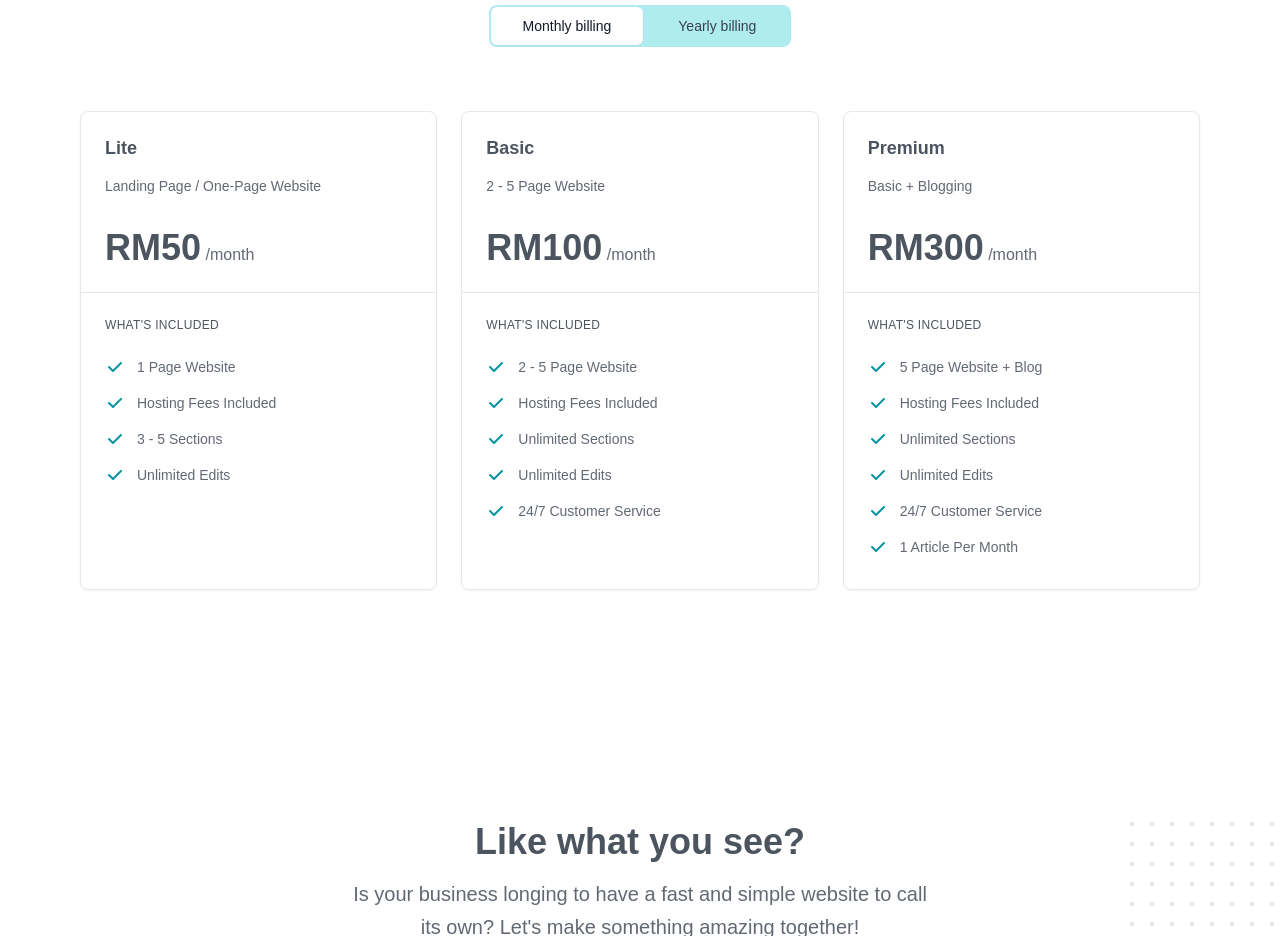
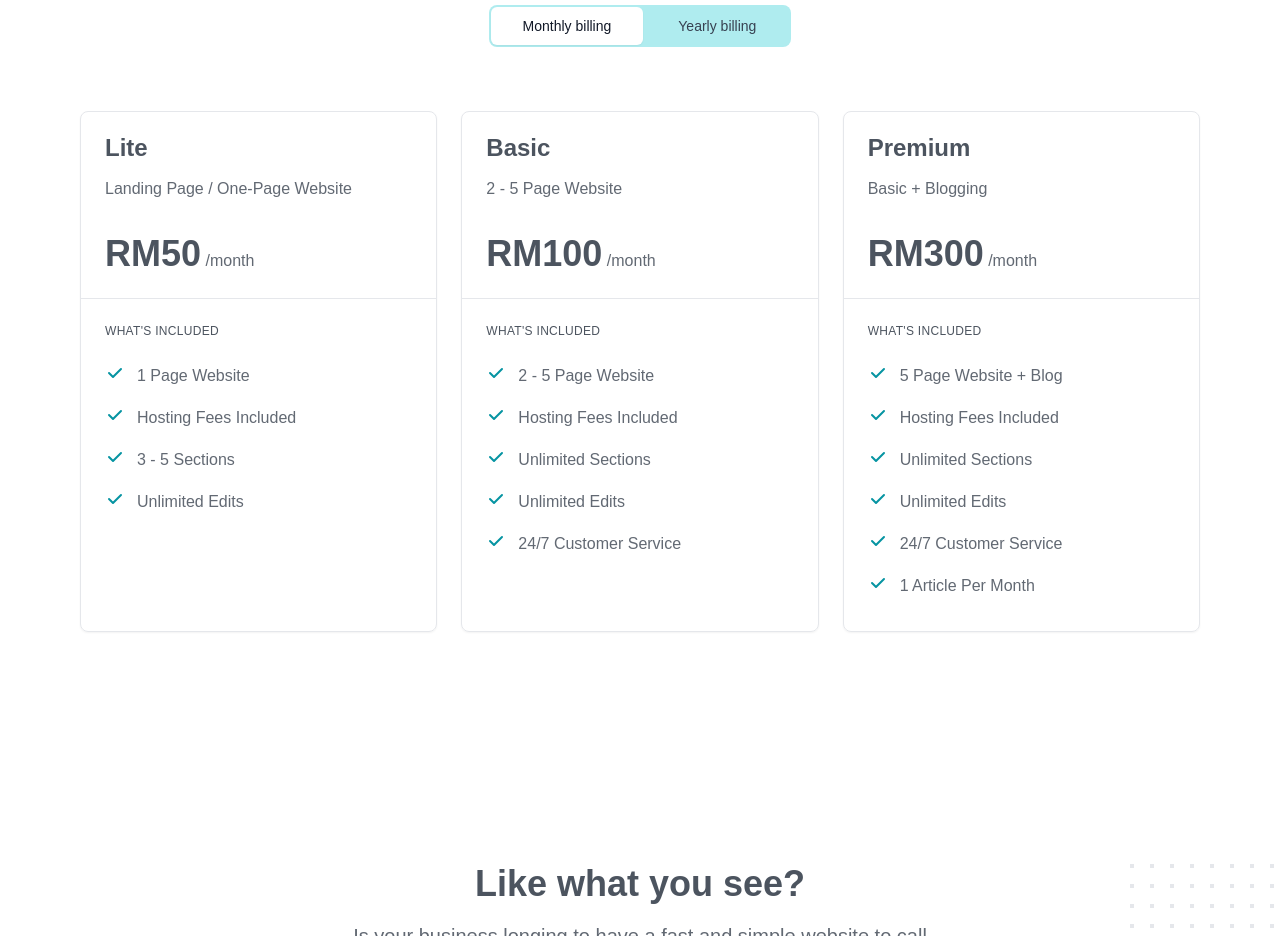
Before and after one commit to kmlrdzwn/tailwind-flowbite, a website: page index.html in a window 1280 px wide. Shown: the part 3660-4596 px from the top of the page. Drawn offline with Linux system fonts and the light colour scheme.

Commit message:
Adjust Pricing text size

```diff
--- a/index.html
+++ b/index.html
@@ -285,8 +285,8 @@
         <div class="mt-12 grid space-y-4 px-12 sm:mt-16 sm:grid-cols-1 sm:gap-6 sm:space-y-0 md:px-20 lg:mx-auto lg:max-w-4xl lg:grid-cols-3 lg:px-4 xl:mx-0 xl:max-w-none">
           <div class="divide-y divide-gray-200 rounded-lg border border-gray-200 shadow-sm">
             <div class="p-6">
-              <h2 class="text-lg font-bold leading-6 text-gray-800/80 dark:text-gray-300/70">Lite</h2>
-              <p class="mt-4 text-sm text-gray-800/70 dark:text-gray-400">Landing Page / One-Page Website</p>
+              <h2 class="text-2xl font-bold leading-6 text-gray-800/80 dark:text-gray-300/70">Lite</h2>
+              <p class="mt-4 leading-relaxed text-gray-800/70 dark:text-gray-400">Landing Page / One-Page Website</p>
               <p class="mt-8">
                 <span class="text-4xl font-extrabold text-gray-800/80 transition-all dark:text-gray-300/70" id="price1">RM50</span>
                 <span class="duration text-base font-medium text-gray-800/70 transition-all dark:text-gray-400">/month</span>
@@ -301,7 +301,7 @@
                   <svg class="h-5 w-5 flex-shrink-0 text-teal-500" xmlns="http://www.w3.org/2000/svg" viewBox="0 0 20 20" fill="currentColor" aria-hidden="true">
                     <path fill-rule="evenodd" d="M16.707 5.293a1 1 0 010 1.414l-8 8a1 1 0 01-1.414 0l-4-4a1 1 0 011.414-1.414L8 12.586l7.293-7.293a1 1 0 011.414 0z" clip-rule="evenodd" />
                   </svg>
-                  <span class="text-sm text-gray-800/70 dark:text-gray-400">1 Page Website</span>
+                  <span class="leading-relaxed text-gray-800/70 dark:text-gray-400">1 Page Website</span>
                 </li>
 
                 <li class="flex space-x-3">
@@ -309,7 +309,7 @@
                   <svg class="h-5 w-5 flex-shrink-0 text-teal-500" xmlns="http://www.w3.org/2000/svg" viewBox="0 0 20 20" fill="currentColor" aria-hidden="true">
                     <path fill-rule="evenodd" d="M16.707 5.293a1 1 0 010 1.414l-8 8a1 1 0 01-1.414 0l-4-4a1 1 0 011.414-1.414L8 12.586l7.293-7.293a1 1 0 011.414 0z" clip-rule="evenodd" />
                   </svg>
-                  <span class="text-sm text-gray-800/70 dark:text-gray-400">Hosting Fees Included</span>
+                  <span class="leading-relaxed text-gray-800/70 dark:text-gray-400">Hosting Fees Included</span>
                 </li>
 
                 <li class="flex space-x-3">
@@ -317,7 +317,7 @@
                   <svg class="h-5 w-5 flex-shrink-0 text-teal-500" xmlns="http://www.w3.org/2000/svg" viewBox="0 0 20 20" fill="currentColor" aria-hidden="true">
                     <path fill-rule="evenodd" d="M16.707 5.293a1 1 0 010 1.414l-8 8a1 1 0 01-1.414 0l-4-4a1 1 0 011.414-1.414L8 12.586l7.293-7.293a1 1 0 011.414 0z" clip-rule="evenodd" />
                   </svg>
-                  <span class="text-sm text-gray-800/70 dark:text-gray-400">3 - 5 Sections</span>
+                  <span class="leading-relaxed text-gray-800/70 dark:text-gray-400">3 - 5 Sections</span>
                 </li>
 
                 <li class="flex space-x-3">
@@ -325,7 +325,7 @@
                   <svg class="h-5 w-5 flex-shrink-0 text-teal-500" xmlns="http://www.w3.org/2000/svg" viewBox="0 0 20 20" fill="currentColor" aria-hidden="true">
                     <path fill-rule="evenodd" d="M16.707 5.293a1 1 0 010 1.414l-8 8a1 1 0 01-1.414 0l-4-4a1 1 0 011.414-1.414L8 12.586l7.293-7.293a1 1 0 011.414 0z" clip-rule="evenodd" />
                   </svg>
-                  <span class="text-sm text-gray-800/70 dark:text-gray-400">Unlimited Edits</span>
+                  <span class="leading-relaxed text-gray-800/70 dark:text-gray-400">Unlimited Edits</span>
                 </li>
               </ul>
             </div>
@@ -333,8 +333,8 @@
 
           <div class="divide-y divide-gray-200 rounded-lg border border-gray-200 shadow-sm">
             <div class="p-6">
-              <h2 class="text-lg font-bold leading-6 text-gray-800/80 dark:text-gray-300/70">Basic</h2>
-              <p class="mt-4 text-sm text-gray-800/70 dark:text-gray-400">2 - 5 Page Website</p>
+              <h2 class="text-2xl font-bold leading-6 text-gray-800/80 dark:text-gray-300/70">Basic</h2>
+              <p class="mt-4 leading-relaxed text-gray-800/70 dark:text-gray-400">2 - 5 Page Website</p>
               <p class="mt-8">
                 <span class="text-4xl font-extrabold text-gray-800/80 transition-all dark:text-gray-300/70" id="price2">RM100</span>
                 <span class="duration text-base font-medium text-gray-800/70 transition-all dark:text-gray-400">/month</span>
@@ -349,7 +349,7 @@
                   <svg class="h-5 w-5 flex-shrink-0 text-teal-500" xmlns="http://www.w3.org/2000/svg" viewBox="0 0 20 20" fill="currentColor" aria-hidden="true">
                     <path fill-rule="evenodd" d="M16.707 5.293a1 1 0 010 1.414l-8 8a1 1 0 01-1.414 0l-4-4a1 1 0 011.414-1.414L8 12.586l7.293-7.293a1 1 0 011.414 0z" clip-rule="evenodd" />
                   </svg>
-                  <span class="text-sm text-gray-800/70 dark:text-gray-400">2 - 5 Page Website</span>
+                  <span class="leading-relaxed text-gray-800/70 dark:text-gray-400">2 - 5 Page Website</span>
                 </li>
 
                 <li class="flex space-x-3">
@@ -357,7 +357,7 @@
                   <svg class="h-5 w-5 flex-shrink-0 text-teal-500" xmlns="http://www.w3.org/2000/svg" viewBox="0 0 20 20" fill="currentColor" aria-hidden="true">
                     <path fill-rule="evenodd" d="M16.707 5.293a1 1 0 010 1.414l-8 8a1 1 0 01-1.414 0l-4-4a1 1 0 011.414-1.414L8 12.586l7.293-7.293a1 1 0 011.414 0z" clip-rule="evenodd" />
                   </svg>
-                  <span class="text-sm text-gray-800/70 dark:text-gray-400">Hosting Fees Included</span>
+                  <span class="leading-relaxed text-gray-800/70 dark:text-gray-400">Hosting Fees Included</span>
                 </li>
 
                 <li class="flex space-x-3">
@@ -365,7 +365,7 @@
                   <svg class="h-5 w-5 flex-shrink-0 text-teal-500" xmlns="http://www.w3.org/2000/svg" viewBox="0 0 20 20" fill="currentColor" aria-hidden="true">
                     <path fill-rule="evenodd" d="M16.707 5.293a1 1 0 010 1.414l-8 8a1 1 0 01-1.414 0l-4-4a1 1 0 011.414-1.414L8 12.586l7.293-7.293a1 1 0 011.414 0z" clip-rule="evenodd" />
                   </svg>
-                  <span class="text-sm text-gray-800/70 dark:text-gray-400">Unlimited Sections</span>
+                  <span class="leading-relaxed text-gray-800/70 dark:text-gray-400">Unlimited Sections</span>
                 </li>
 
                 <li class="flex space-x-3">
@@ -373,7 +373,7 @@
                   <svg class="h-5 w-5 flex-shrink-0 text-teal-500" xmlns="http://www.w3.org/2000/svg" viewBox="0 0 20 20" fill="currentColor" aria-hidden="true">
                     <path fill-rule="evenodd" d="M16.707 5.293a1 1 0 010 1.414l-8 8a1 1 0 01-1.414 0l-4-4a1 1 0 011.414-1.414L8 12.586l7.293-7.293a1 1 0 011.414 0z" clip-rule="evenodd" />
                   </svg>
-                  <span class="text-sm text-gray-800/70 dark:text-gray-400">Unlimited Edits</span>
+                  <span class="leading-relaxed text-gray-800/70 dark:text-gray-400">Unlimited Edits</span>
                 </li>
 
                 <li class="flex space-x-3">
@@ -381,7 +381,7 @@
                   <svg class="h-5 w-5 flex-shrink-0 text-teal-500" xmlns="http://www.w3.org/2000/svg" viewBox="0 0 20 20" fill="currentColor" aria-hidden="true">
                     <path fill-rule="evenodd" d="M16.707 5.293a1 1 0 010 1.414l-8 8a1 1 0 01-1.414 0l-4-4a1 1 0 011.414-1.414L8 12.586l7.293-7.293a1 1 0 011.414 0z" clip-rule="evenodd" />
                   </svg>
-                  <span class="text-sm text-gray-800/70 dark:text-gray-400">24/7 Customer Service</span>
+                  <span class="leading-relaxed text-gray-800/70 dark:text-gray-400">24/7 Customer Service</span>
                 </li>
               </ul>
             </div>
@@ -389,8 +389,8 @@
 
           <div class="divide-y divide-gray-200 rounded-lg border border-gray-200 shadow-sm">
             <div class="p-6">
-              <h2 class="text-lg font-bold leading-6 text-gray-800/80 dark:text-gray-300/70">Premium</h2>
-              <p class="mt-4 text-sm text-gray-800/70 dark:text-gray-400">Basic + Blogging</p>
+              <h2 class="text-2xl font-bold leading-6 text-gray-800/80 dark:text-gray-300/70">Premium</h2>
+              <p class="mt-4 leading-relaxed text-gray-800/70 dark:text-gray-400">Basic + Blogging</p>
               <p class="mt-8">
                 <span class="text-4xl font-extrabold text-gray-800/80 transition-all dark:text-gray-300/70" id="price3">RM300</span>
                 <span class="duration text-base font-medium text-gray-800/70 transition-all dark:text-gray-400">/month</span>
@@ -405,7 +405,7 @@
                   <svg class="h-5 w-5 flex-shrink-0 text-teal-500" xmlns="http://www.w3.org/2000/svg" viewBox="0 0 20 20" fill="currentColor" aria-hidden="true">
                     <path fill-rule="evenodd" d="M16.707 5.293a1 1 0 010 1.414l-8 8a1 1 0 01-1.414 0l-4-4a1 1 0 011.414-1.414L8 12.586l7.293-7.293a1 1 0 011.414 0z" clip-rule="evenodd" />
                   </svg>
-                  <span class="text-sm text-gray-800/70 dark:text-gray-400">5 Page Website + Blog</span>
+                  <span class="leading-relaxed text-gray-800/70 dark:text-gray-400">5 Page Website + Blog</span>
                 </li>
 
                 <li class="flex space-x-3">
@@ -413,7 +413,7 @@
                   <svg class="h-5 w-5 flex-shrink-0 text-teal-500" xmlns="http://www.w3.org/2000/svg" viewBox="0 0 20 20" fill="currentColor" aria-hidden="true">
                     <path fill-rule="evenodd" d="M16.707 5.293a1 1 0 010 1.414l-8 8a1 1 0 01-1.414 0l-4-4a1 1 0 011.414-1.414L8 12.586l7.293-7.293a1 1 0 011.414 0z" clip-rule="evenodd" />
                   </svg>
-                  <span class="text-sm text-gray-800/70 dark:text-gray-400">Hosting Fees Included</span>
+                  <span class="leading-relaxed text-gray-800/70 dark:text-gray-400">Hosting Fees Included</span>
                 </li>
 
                 <li class="flex space-x-3">
@@ -421,7 +421,7 @@
                   <svg class="h-5 w-5 flex-shrink-0 text-teal-500" xmlns="http://www.w3.org/2000/svg" viewBox="0 0 20 20" fill="currentColor" aria-hidden="true">
                     <path fill-rule="evenodd" d="M16.707 5.293a1 1 0 010 1.414l-8 8a1 1 0 01-1.414 0l-4-4a1 1 0 011.414-1.414L8 12.586l7.293-7.293a1 1 0 011.414 0z" clip-rule="evenodd" />
                   </svg>
-                  <span class="text-sm text-gray-800/70 dark:text-gray-400">Unlimited Sections</span>
+                  <span class="leading-relaxed text-gray-800/70 dark:text-gray-400">Unlimited Sections</span>
                 </li>
 
                 <li class="flex space-x-3">
@@ -429,7 +429,7 @@
                   <svg class="h-5 w-5 flex-shrink-0 text-teal-500" xmlns="http://www.w3.org/2000/svg" viewBox="0 0 20 20" fill="currentColor" aria-hidden="true">
                     <path fill-rule="evenodd" d="M16.707 5.293a1 1 0 010 1.414l-8 8a1 1 0 01-1.414 0l-4-4a1 1 0 011.414-1.414L8 12.586l7.293-7.293a1 1 0 011.414 0z" clip-rule="evenodd" />
                   </svg>
-                  <span class="text-sm text-gray-800/70 dark:text-gray-400">Unlimited Edits</span>
+                  <span class="leading-relaxed text-gray-800/70 dark:text-gray-400">Unlimited Edits</span>
                 </li>
 
                 <li class="flex space-x-3">
@@ -437,7 +437,7 @@
                   <svg class="h-5 w-5 flex-shrink-0 text-teal-500" xmlns="http://www.w3.org/2000/svg" viewBox="0 0 20 20" fill="currentColor" aria-hidden="true">
                     <path fill-rule="evenodd" d="M16.707 5.293a1 1 0 010 1.414l-8 8a1 1 0 01-1.414 0l-4-4a1 1 0 011.414-1.414L8 12.586l7.293-7.293a1 1 0 011.414 0z" clip-rule="evenodd" />
                   </svg>
-                  <span class="text-sm text-gray-800/70 dark:text-gray-400">24/7 Customer Service</span>
+                  <span class="leading-relaxed text-gray-800/70 dark:text-gray-400">24/7 Customer Service</span>
                 </li>
 
                 <li class="flex space-x-3">
@@ -445,7 +445,7 @@
                   <svg class="h-5 w-5 flex-shrink-0 text-teal-500" xmlns="http://www.w3.org/2000/svg" viewBox="0 0 20 20" fill="currentColor" aria-hidden="true">
                     <path fill-rule="evenodd" d="M16.707 5.293a1 1 0 010 1.414l-8 8a1 1 0 01-1.414 0l-4-4a1 1 0 011.414-1.414L8 12.586l7.293-7.293a1 1 0 011.414 0z" clip-rule="evenodd" />
                   </svg>
-                  <span class="text-sm text-gray-800/70 dark:text-gray-400">1 Article Per Month</span>
+                  <span class="leading-relaxed text-gray-800/70 dark:text-gray-400">1 Article Per Month</span>
                 </li>
               </ul>
             </div>
```
Also changed, not shown: style.css.
